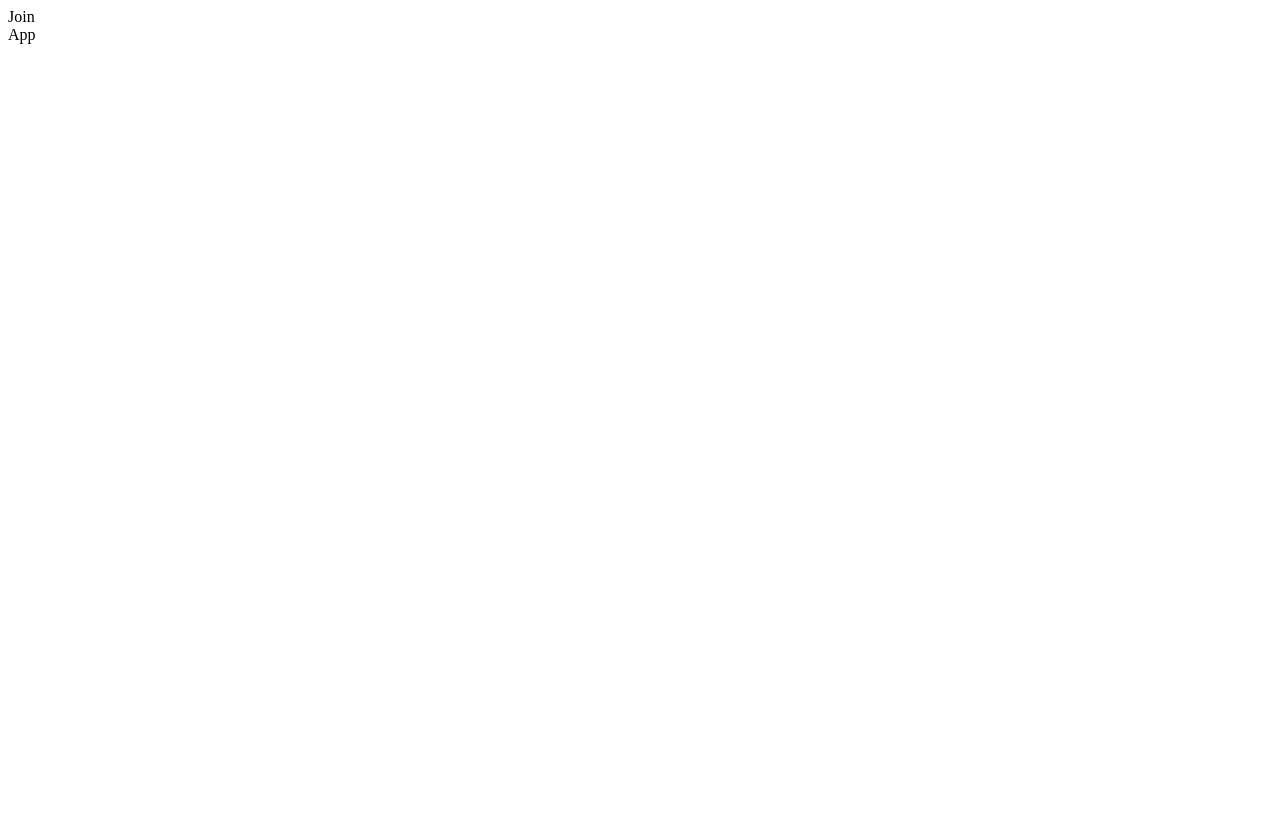
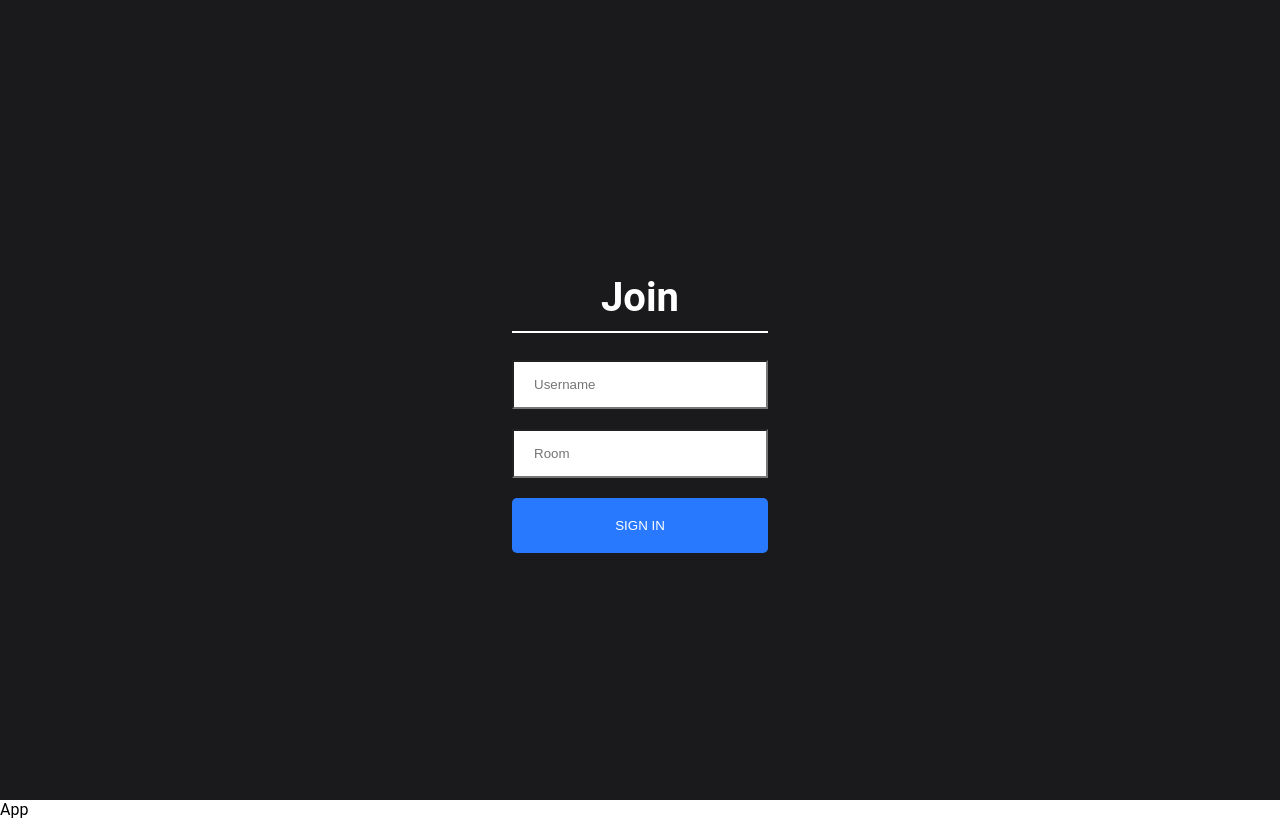
Before and after one commit to Zhenzhong-Zhou/Chat-Application, a React (Create React App) app in the folder client/: page / in a window 1280 px wide. Built offline with nearby package versions, Linux system fonts and the light colour scheme.

Commit message:
Add join component into app

```diff
--- a/client/src/components/Join/Join.jsx
+++ b/client/src/components/Join/Join.jsx
@@ -1,6 +1,22 @@
+import {useState} from "react";
+import {Link} from "react-router-dom";
+import "./join.css";
+
 const Join = () => {
+	const [username, setUsername] = useState("");
+	const [room, setRoom] = useState("");
+
 	return (
-		<div>Join</div>
+		<div className={"joinOuterContainer"}>
+			<div className={"joinInnerContainer"}>
+				<h1 className={"heading"}>Join</h1>
+				<div><input placeholder={"Username"} className={"joinInput"} type={"text"} onChange={event => setUsername(event.target.value)}/></div>
+				<div><input placeholder={"Room"} className={"joinInput mt-20"} type={"text"} onChange={event => setRoom(event.target.value)}/></div>
+				<Link onClick={event => (!username || !room) ? event.preventDefault() : null} to={`/chat?name=${username}&room=${room}`}>
+					<button className={"button mt-20"} type={"submit"}>Sign In</button>
+				</Link>
+			</div>
+		</div>
 	);
 };
 
```
Also changed, not shown: client/src/components/Chat/chat.css (added).
